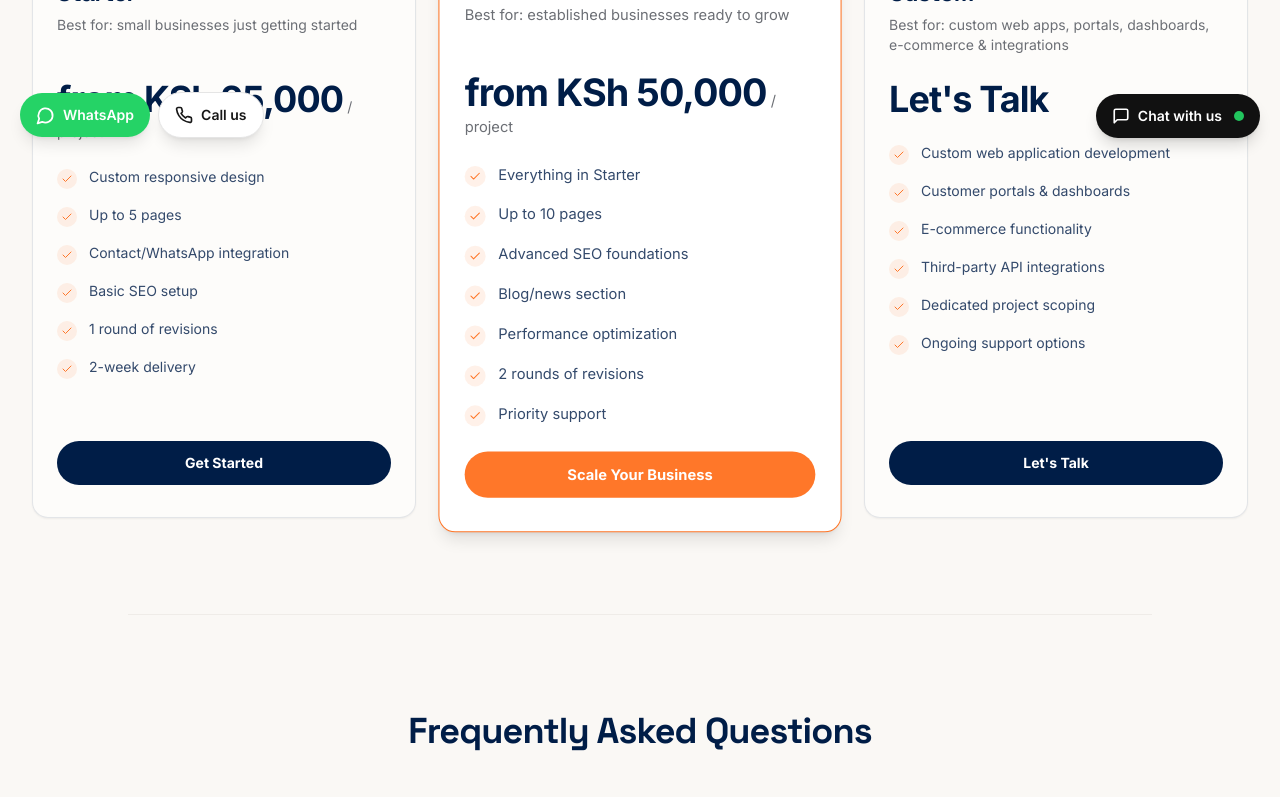
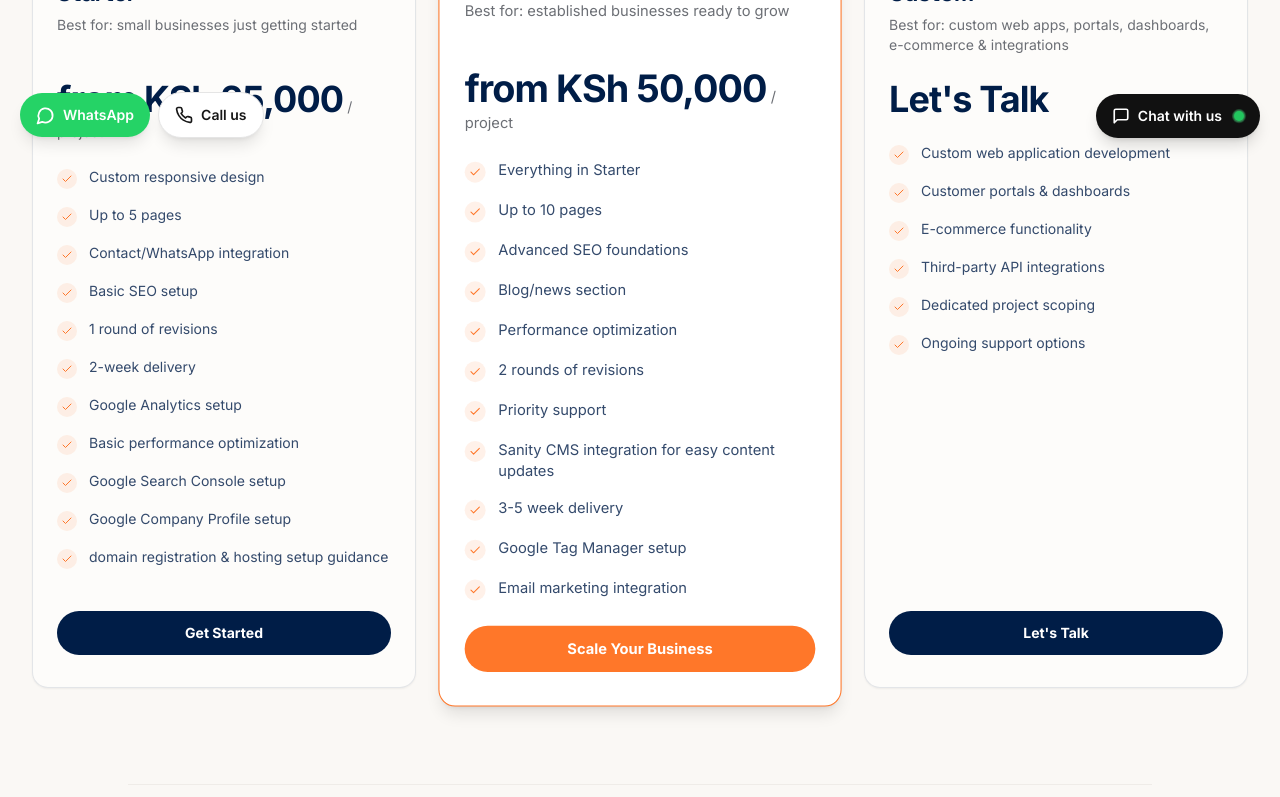
Before and after one commit to peterrobert/leadforgekenya, a React (Vite) app: page /pricing in a window 1280 px wide. Shown: the part 642-1439 px from the top of the page. Built offline with nearby package versions, Linux system fonts and the light colour scheme.

Commit message:
Pricing modal

```diff
--- a/src/pages/Pricing.tsx
+++ b/src/pages/Pricing.tsx
@@ -83,6 +83,11 @@ const Pricing = () => {
                   "Basic SEO setup",
                   "1 round of revisions",
                   "2-week delivery",
+                  "Google Analytics setup",
+                  "Basic performance optimization",
+                  "Google Search Console setup",
+                  "Google Company Profile setup",
+                  "domain registration & hosting setup guidance",
                 ]}
               />
               <PricingCard
@@ -99,6 +104,10 @@ const Pricing = () => {
                   "Performance optimization",
                   "2 rounds of revisions",
                   "Priority support",
+                  "Sanity CMS integration for easy content updates",
+                  "3-5 week delivery",
+                  "Google Tag Manager setup",
+                  "Email marketing integration",
                 ]}
               />
               <PricingCard
@@ -130,7 +139,11 @@ const Pricing = () => {
             <div className="mt-12">
               <Accordion type="single" collapsible className="w-full">
                 {faqs.map((faq, index) => (
-                  <AccordionItem key={index} value={`item-${index}`} className="border-forge-navy/10">
+                  <AccordionItem
+                    key={index}
+                    value={`item-${index}`}
+                    className="border-forge-navy/10"
+                  >
                     <AccordionTrigger className="text-left font-display font-semibold text-forge-navy hover:text-forge-orange hover:no-underline py-6">
                       {faq.question}
                     </AccordionTrigger>
@@ -152,8 +165,8 @@ const Pricing = () => {
               Still not sure which plan fits?
             </h2>
             <p className="mx-auto mt-4 max-w-xl text-white/70">
-              Book a free consultation call and we'll help you figure out the best
-              solution for your unique business needs.
+              Book a free consultation call and we'll help you figure out the
+              best solution for your unique business needs.
             </p>
             <div className="mt-10 flex justify-center">
               <Button
```
